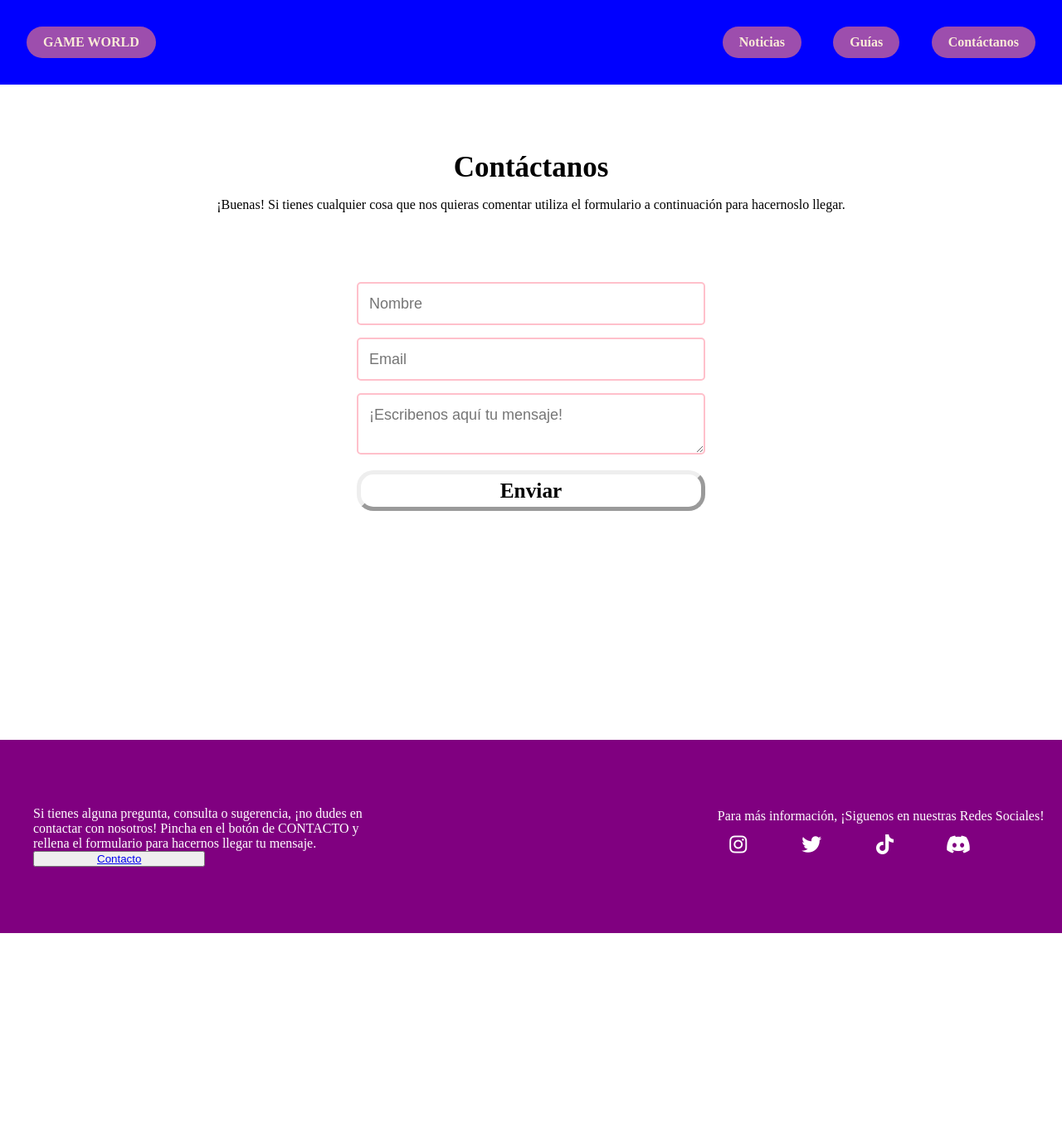
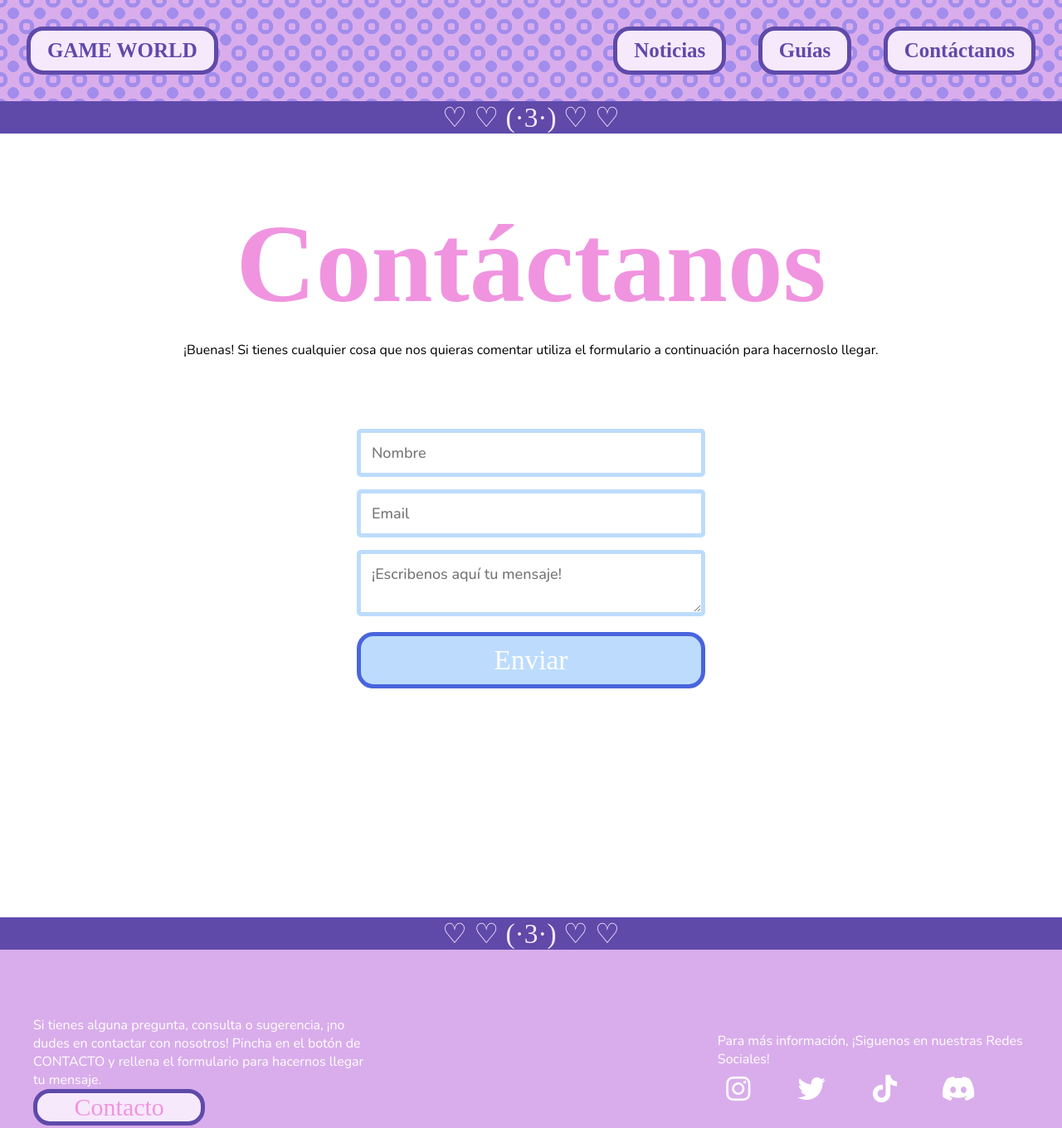
Before and after one commit to CAlmagro/Gaming-Magazine, a plain HTML site: page contact.html in a window 1280 px wide. Shown: the whole page at 83% size. Before the commit the page ends 1125 px from the top, so only its background shows below. Drawn offline with Linux system fonts and the light colour scheme; a web font is replaced by a local one.

Commit message:
Css de guias y contacto terminado

```diff
--- a/contact.html
+++ b/contact.html
@@ -34,6 +34,7 @@
     </header>
 
     <main>
+        <div class="divisor">♡ ♡ (·3·) ♡ ♡</div>
         <div class="form-text">
             <h1>Contáctanos</h1>
             <p>¡Buenas! Si tienes cualquier cosa que nos quieras comentar utiliza el formulario a continuación para hacernoslo llegar.</p>
@@ -46,6 +47,7 @@
                 <input type="submit" value="Enviar" />
             </form>
         </section>
+        <div class="divisor">♡ ♡ (·3·) ♡ ♡</div>
 
     </main>
 
--- a/css/contact_style.css
+++ b/css/contact_style.css
@@ -1,15 +1,32 @@
 :root{
-    /* Variables texto */
-    --h1: 35pt;
-    --h2: 25pt;
+  /* Variables texto  */
+  --title: 100pt;
+  --subtitle: 25pt;
   --textSize: 19pt;
 
-    /* variables color */
-    --color1:rgb(249, 244, 249);
-    --color2: rgb(72, 19, 73);
-    --color3:rgb(136, 166, 136);
+  /* Variables color */
+  --color1: white;
+  --color2: #f7e9fc;
+  --color3: #f094e0;
+  --color4: #5f4aaa;
+  --color5: #ae9df5;
+  --color6: #74bbef;
+  --color7: #bddcfd;
+  --color8: #4964dd;
+  --color9: #d9adeb;
 
 }
+
+@font-face{
+font-family: Dongle-Bold;
+src: url(../media/Fonts/Dongle-Bold.ttf);
+}
+
+@font-face{
+font-family: Nunito;
+src: url(../media/Fonts/Nunito.ttf);
+}
+
 
 *{
   margin: 0;
@@ -18,14 +35,16 @@
   scroll-behavior: smooth;
 }
 
-
 /* menu */
 header{
   display: flex;
   justify-content:space-between;
 
   padding: 1rem;
-  background-color: blue;
+  background: radial-gradient(circle at top right,transparent 10%,#a28dec 10%, #a28dec 20%, transparent 21%), radial-gradient(circle at left bottom,transparent 10%,#a28dec 10%,#a28dec 20%, transparent 21%),radial-gradient(circle at top left,transparent 10%,#a28dec 10%,#a28dec 20%, transparent 21%), radial-gradient(circle at right bottom,transparent 10%,#a28dec 10%,#a28dec 20%, transparent 21%), radial-gradient(circle at center,#a28dec 30%, transparent 31%);
+  background-size: 2em 2em;
+  background-color: var(--color9);
+  opacity: 1
 }
 
 header div{
@@ -35,14 +54,15 @@ header div{
   padding: 1rem;
 }
 
+p{
+  font-family: Nunito;
+}
 
 #menu, #logo{
-  /* background-color: rgb(157, 78, 173); */
   display: flex;
   justify-content: space-between;
   flex-direction: row;
   padding: 1rem;
-
 }
 
 nav .menu-flex, #logo {
@@ -51,7 +71,6 @@ nav .menu-flex, #logo {
   justify-content: space-between;
   gap: 3vw;
   align-items: center;
-
 }
 
 /* botones del menu */
@@ -59,23 +78,28 @@ nav .menu-flex, #logo {
 nav .menu-flex a, #logo a{
   display: block;
 
-  background-color: rgb(157, 78, 173);
+  background-color: var(--color2);
   padding: 10px 20px;
   border-radius: 20px;
+  border: 5px solid var(--color4);
 
   font-weight: bold;
-  color: antiquewhite;
+  font-family: Dongle-Bold;
+  font-size: 25px;
+  color: var(--color4);
   text-decoration: none;
-  /* list-style: none; */
   transition: 0.33s;
 }
 
 nav .menu-flex a:hover{
-  color: rgb(157, 78, 173);
-  background-color:antiquewhite
+  color: var(--color5);
+  background-color: var(--color1);
 }
 
-
+#logo a:hover{
+  color: var(--color3);
+  background-color: var(--color1);
+}
 
 #btnCloseMenu, nav .menu-flex .fa-xmark{
   display: none;
@@ -86,11 +110,11 @@ nav .menu-flex a:hover{
 }
 
 #btnOpenMenu .fa-bars:hover{
-  color: rgb(235, 153, 31);
+  color: var(--color3);
 }
 
 nav .menu-flex .fa-xmark:hover{
-  color: rgb(235, 153, 31);
+  color: var(--color3);
 }
 
 #btnOpenMenu .fa-bars, nav .fa-xmark{
@@ -98,11 +122,33 @@ nav .menu-flex .fa-xmark:hover{
 }
 
 /* Main */
+.divisor{
+  background-color: var(--color4);
+  color: var(--color2);
+  font-family: Dongle-Bold;
+  font-size: var(--subtitle);
+  display: flex;
+  justify-content: center;
+}
+
 h1{
   display: flex;
   justify-content: center;
   padding: 1rem;
-  font-size: 35px;
+  font-size: var(--title);
+  font-family: Dongle-Bold;
+  color: var(--color3);
+}
+
+h3{
+  font-family: Dongle-Bold;
+  font-size: var(--subtitle);
+  color: var(--color6);
+  text-align: center;
+}
+
+p{
+  font-family: Nunito;
 }
 
 .form-text{
@@ -131,15 +177,15 @@ h1{
 {
     padding: 13px;
 
-    color: rgb(118, 48, 199);
-    font-family: Arial, Helvetica, sans-serif;
+    color: var(--color4);
+    font-family: Nunito;
     font-weight: 500;
     font-size: 18px;
 
     border-radius: 5px;
     line-height: 22px;
     /* background-color: transparent; */
-    border: 2px solid pink;
+    border: 5px solid var(--color7);
     transition: all 0.3s;
 
     margin-bottom: 15px;
@@ -150,7 +196,7 @@ h1{
 
 .form-input:focus
 {
-    border: 2px solid rgb(194, 102, 194);
+    border:  5px solid var(--color7);
 }
 
 .form-input textarea
@@ -162,37 +208,42 @@ h1{
 
 [type="submit"]
 {
-    padding: 5px 10px;
-    background-color: var(--whiteColor);
-    color: var(--midPurpleColor);
-    border-radius: 20px;
-    border-color: var(--midPurpleColor);
-    border-width: 5px;
     text-decoration: none;
     display: block;
-    font-family: 'Fredoka';
-    font-size: var(--textSize);
-    font-weight: 650;
+    font-family: Dongle-Bold;
+    font-size: var(--subtitle);
+    cursor: pointer;
+
+    background-color: var(--color7);
+    padding: 10px 20px;
+    border-radius: 20px;
+    border: 5px solid var(--color8);
+    color: var(--color1);
+    text-decoration: none;
+    transition: 0.33s;
+
     width: 100%;
-    cursor: pointer;
-    transition: all 0.4s;
+}
+
+[type="submit"]:hover{
+  background-color: var(--color6);
+
 }
 
 
 
-/* ----------- FOOTER -------------- */
+/* Footer */
 
 footer{
   padding-top: 10vh;
   padding-bottom: 10vh;
-    color: white;
-    background-color: purple ;
+  color: var(--color1);
+  background-color: var(--color9);
   bottom: 0;
 
   display: flex;
   justify-content: center;
   align-items: center;
-
 }
 
 .footerText{
@@ -208,8 +259,31 @@ footer{
  justify-content: center;
  align-items:center;
  width: 50%;
+ font-family: Dongle-Bold;
+ font-size: 30px;
+ border-radius: 20px;
+ border-color: var(--color4);
+ border-style: solid;
+ border-width: 5px;
+ background-color: var(--color2);
+ transition: 0.33s;
 }
 
+.footerText button:hover{
+  background-color: var(--color1);
+
+}
+
+.footerText button a{
+  color: var(--color3);
+  text-decoration: none;
+  transition: 0.33s;
+}
+
+.footerText button a:hover{
+  color: var(--color2);
+  border-color: var(--color4);
+}
 
 .socialBtn
 {
@@ -223,11 +297,16 @@ footer{
 .socialBtn a
 {
   text-decoration: none;
-    color: white;
-    font-size: 24px;
+  color: var(--color1);
+  font-size: var(--subtitle);
   width: 50px;
   height: 50px;
   display: flex;
   align-items: center;
   justify-content: center;
 }
+
+.socialBtn a:hover
+{
+  color: var(--color2);
+}
--- a/css/guides_style.css
+++ b/css/guides_style.css
@@ -1,15 +1,32 @@
 :root{
-    /* Variables texto */
-    --h1: 35pt;
-    --h2: 25pt;
+    /* Variables texto  */
+    --title: 100pt;
+    --subtitle: 25pt;
     --textSize: 19pt;
 
-    /* variables color */
-    --color1:rgb(249, 244, 249);
-    --color2: rgb(72, 19, 73);
-    --color3:rgb(136, 166, 136);
+    /* Variables color */
+    --color1: white;
+    --color2: #f7e9fc;
+    --color3: #f094e0;
+    --color4: #5f4aaa;
+    --color5: #ae9df5;
+    --color6: #74bbef;
+    --color7: #bddcfd;
+    --color8: #4964dd;
+    --color9: #d9adeb;
 
 }
+
+@font-face{
+  font-family: Dongle-Bold;
+  src: url(../media/Fonts/Dongle-Bold.ttf);
+}
+
+@font-face{
+  font-family: Nunito;
+  src: url(../media/Fonts/Nunito.ttf);
+}
+
 
 *{
   margin: 0;
@@ -18,13 +35,17 @@
   scroll-behavior: smooth;
 }
 
+
 /* menu */
 header{
     display: flex;
     justify-content:space-between;
 
     padding: 1rem;
-    background-color: blue;
+    background: radial-gradient(circle at top right,transparent 10%,#a28dec 10%, #a28dec 20%, transparent 21%), radial-gradient(circle at left bottom,transparent 10%,#a28dec 10%,#a28dec 20%, transparent 21%),radial-gradient(circle at top left,transparent 10%,#a28dec 10%,#a28dec 20%, transparent 21%), radial-gradient(circle at right bottom,transparent 10%,#a28dec 10%,#a28dec 20%, transparent 21%), radial-gradient(circle at center,#a28dec 30%, transparent 31%);
+    background-size: 2em 2em;
+    background-color: var(--color9);
+    opacity: 1
 }
 
 header div{
@@ -34,14 +55,15 @@ header div{
     padding: 1rem;
 }
 
+p{
+    font-family: Nunito;
+}
 
 #menu, #logo{
-    /* background-color: rgb(157, 78, 173); */
     display: flex;
     justify-content: space-between;
     flex-direction: row;
     padding: 1rem;
-
 }
 
 nav .menu-flex, #logo {
@@ -50,7 +72,6 @@ nav .menu-flex, #logo {
     justify-content: space-between;
     gap: 3vw;
     align-items: center;
-
 }
 
 /* botones del menu */
@@ -58,23 +79,28 @@ nav .menu-flex, #logo {
 nav .menu-flex a, #logo a{
     display: block;
 
-    background-color: rgb(157, 78, 173);
+    background-color: var(--color2);
     padding: 10px 20px;
     border-radius: 20px;
+    border: 5px solid var(--color4);
 
     font-weight: bold;
-    color: antiquewhite;
+    font-family: Dongle-Bold;
+    font-size: 25px;
+    color: var(--color4);
     text-decoration: none;
-    /* list-style: none; */
     transition: 0.33s;
 }
 
 nav .menu-flex a:hover{
-    color: rgb(157, 78, 173);
-    background-color:antiquewhite
+    color: var(--color5);
+    background-color: var(--color1);
 }
 
-
+#logo a:hover{
+    color: var(--color3);
+    background-color: var(--color1);
+}
 
 #btnCloseMenu, nav .menu-flex .fa-xmark{
     display: none;
@@ -85,11 +111,11 @@ nav .menu-flex a:hover{
 }
 
 #btnOpenMenu .fa-bars:hover{
-    color: rgb(235, 153, 31);
+    color: var(--color3);
 }
 
 nav .menu-flex .fa-xmark:hover{
-    color: rgb(235, 153, 31);
+    color: var(--color3);
 }
 
 #btnOpenMenu .fa-bars, nav .fa-xmark{
@@ -97,12 +123,42 @@ nav .menu-flex .fa-xmark:hover{
 }
 
 /* Main */
+.divisor{
+    background-color: var(--color4);
+    color: var(--color2);
+    font-family: Dongle-Bold;
+    font-size: var(--subtitle);
+    display: flex;
+    justify-content: center;
+}
+
 h1{
     display: flex;
     justify-content: center;
-    padding: 5% 0%;
-    font-size: 35px;
+    padding: 1rem;
+    font-size: var(--title);
+    font-family: Dongle-Bold;
+    color: var(--color3);
 }
+
+h2{
+    font-family: Dongle-Bold;
+    font-size: var(--subtitle);
+    color: var(--color6);
+    text-align: left;
+}
+
+h3{
+    font-family: Dongle-Bold;
+    font-size: var(--subtitle);
+    color: var(--color7);
+    text-align: left;
+}
+
+p{
+    font-family: Nunito;
+}
+
 
 /* guias mundo */
 .GI-guide-M {
@@ -110,8 +166,8 @@ h1{
     justify-content:center;
     align-items: center;
     flex-direction: column;
-    padding-top: 5%;
-    padding-bottom: 5%;
+    padding-top: 2%;
+    padding-bottom: 2%;
 }
 
 .GI-guide-M h2{
@@ -146,22 +202,27 @@ h1{
 
 .GI-guide-M .mision-guide ul li{
     padding: 0% 20%;
-    /* background-color: aqua; */
 }
 
 
 .GI-guide-M .mision-guide a{
-   text-decoration: none;
-   display: block;
+    display: block;
 
-   background-color: rgb(157, 78, 173);
-   padding: 20px 30px;
-   border-radius: 20px;
+    background-color: var(--color7);
+    padding: 10px 20px;
+    border-radius: 20px;
+    border: 5px solid var(--color8);
 
-   font-weight: bold;
-   color: antiquewhite;
-   text-decoration: none;
+    font-weight: bold;
+    font-family: Dongle-Bold;
+    font-size: 25px;
+    color: var(--color1);
+    text-decoration: none;
+    transition: 0.33s;
+}
 
+.GI-guide-M .mision-guide a:hover{
+    background-color: var(--color6);
 }
 
 
@@ -172,8 +233,8 @@ h1{
     justify-content:center;
     align-items: center;
     flex-direction: column;
-    padding-top: 5%;
-    padding-bottom: 5%;
+    padding-top: 2%;
+    padding-bottom: 2%;
 }
 
 .GI-guide-B h2{
@@ -198,8 +259,8 @@ h1{
     justify-content:center;
     align-items: center;
     flex-direction: column;
-    padding-top: 5%;
-    padding-bottom: 5%;
+    padding-top: 2%;
+    padding-bottom: 2%;
 }
 
 .GI-guide-A h3{
@@ -258,8 +319,8 @@ h1{
     justify-content:center;
     align-items: center;
     flex-direction: column;
-    padding-top: 5%;
-    padding-bottom: 5%;
+    padding-top: 2%;
+    padding-bottom: 2%;
 }
 
 .GI-guide-E h3{
@@ -317,18 +378,18 @@ h1{
 
 
 
-/* footer */
+/* Footer */
+
 footer{
     padding-top: 10vh;
     padding-bottom: 10vh;
-    color: white;
-    background-color: purple ;
+    color: var(--color1);
+    background-color: var(--color9);
     bottom: 0;
 
     display: flex;
     justify-content: center;
     align-items: center;
-
 }
 
 .footerText{
@@ -344,8 +405,31 @@ footer{
    justify-content: center;
    align-items:center;
    width: 50%;
+   font-family: Dongle-Bold;
+   font-size: 30px;
+   border-radius: 20px;
+   border-color: var(--color4);
+   border-style: solid;
+   border-width: 5px;
+   background-color: var(--color2);
+   transition: 0.33s;
 }
 
+.footerText button:hover{
+    background-color: var(--color1);
+
+}
+
+.footerText button a{
+    color: var(--color3);
+    text-decoration: none;
+    transition: 0.33s;
+}
+
+.footerText button a:hover{
+    color: var(--color2);
+    border-color: var(--color4);
+}
 
 .socialBtn
 {
@@ -359,11 +443,16 @@ footer{
 .socialBtn a
 {
     text-decoration: none;
-    color: white;
-    font-size: 24px;
+    color: var(--color1);
+    font-size: var(--subtitle);
     width: 50px;
     height: 50px;
     display: flex;
     align-items: center;
     justify-content: center;
 }
+
+.socialBtn a:hover
+{
+    color: var(--color2);
+}
```
Also changed, not shown: guides.html (+2 -0 lines). Lines whose indentation alone changed are shown as unchanged.
